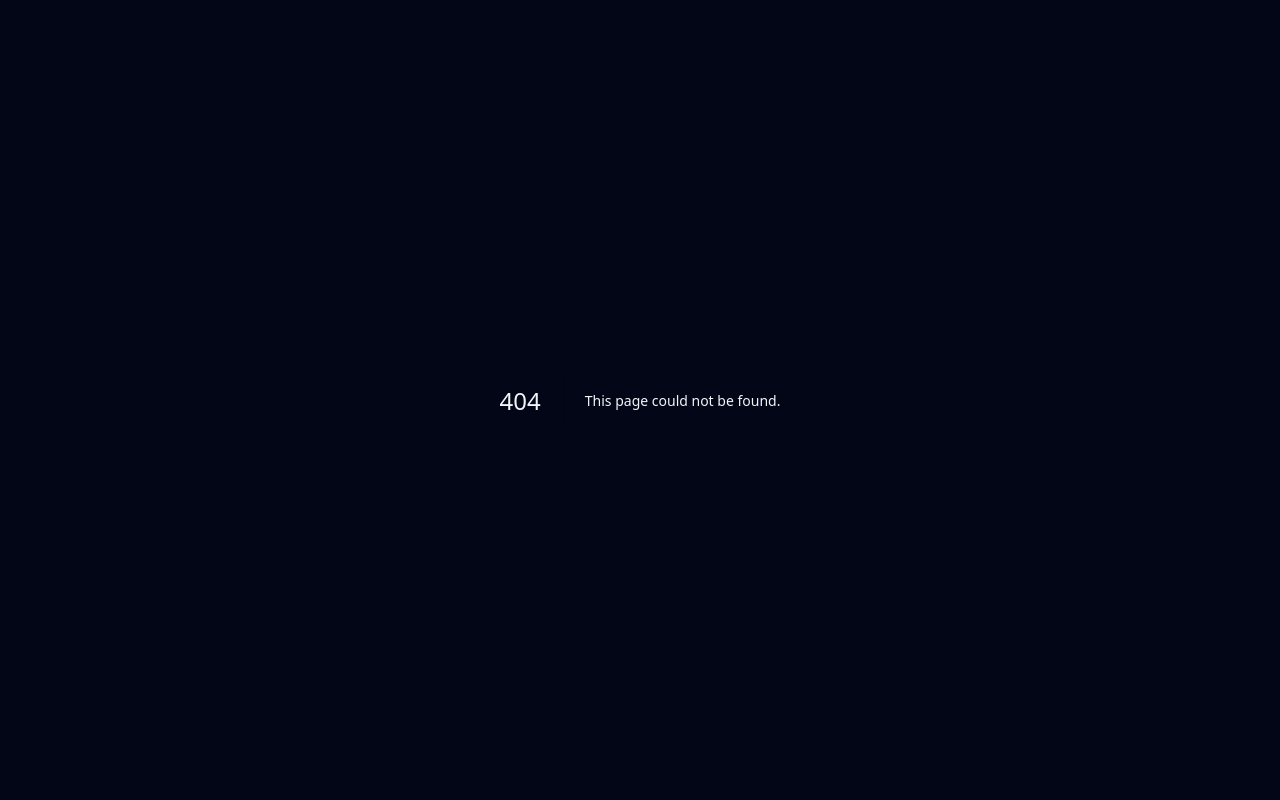
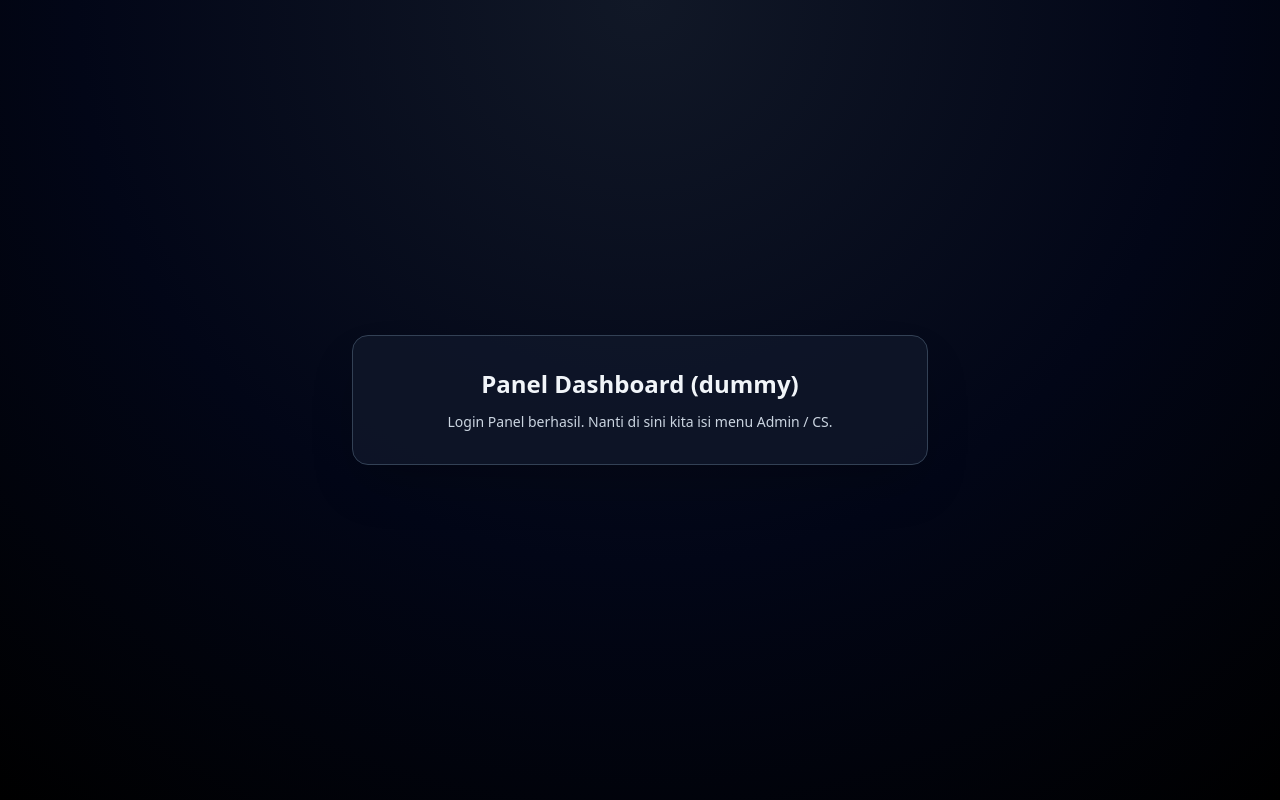
Before and after one commit to aybhjd/mystery-box-web, a Next.js app: page /panel/dashboard in a window 1280 px wide. Before the commit this address had no page. Built offline with nearby package versions, Linux system fonts and the light colour scheme.

Commit message:
Create page.tsx

```diff
--- /dev/null
+++ b/app/panel/dashboard/page.tsx
@@ -0,0 +1,12 @@
+export default function PanelDashboardPage() {
+  return (
+    <main className="min-h-screen flex items-center justify-center px-4">
+      <div className="max-w-xl w-full bg-slate-900/80 border border-slate-700 rounded-2xl shadow-2xl p-8 space-y-3 text-center">
+        <h1 className="text-2xl font-semibold">Panel Dashboard (dummy)</h1>
+        <p className="text-sm text-slate-300">
+          Login Panel berhasil. Nanti di sini kita isi menu Admin / CS.
+        </p>
+      </div>
+    </main>
+  );
+}
```
